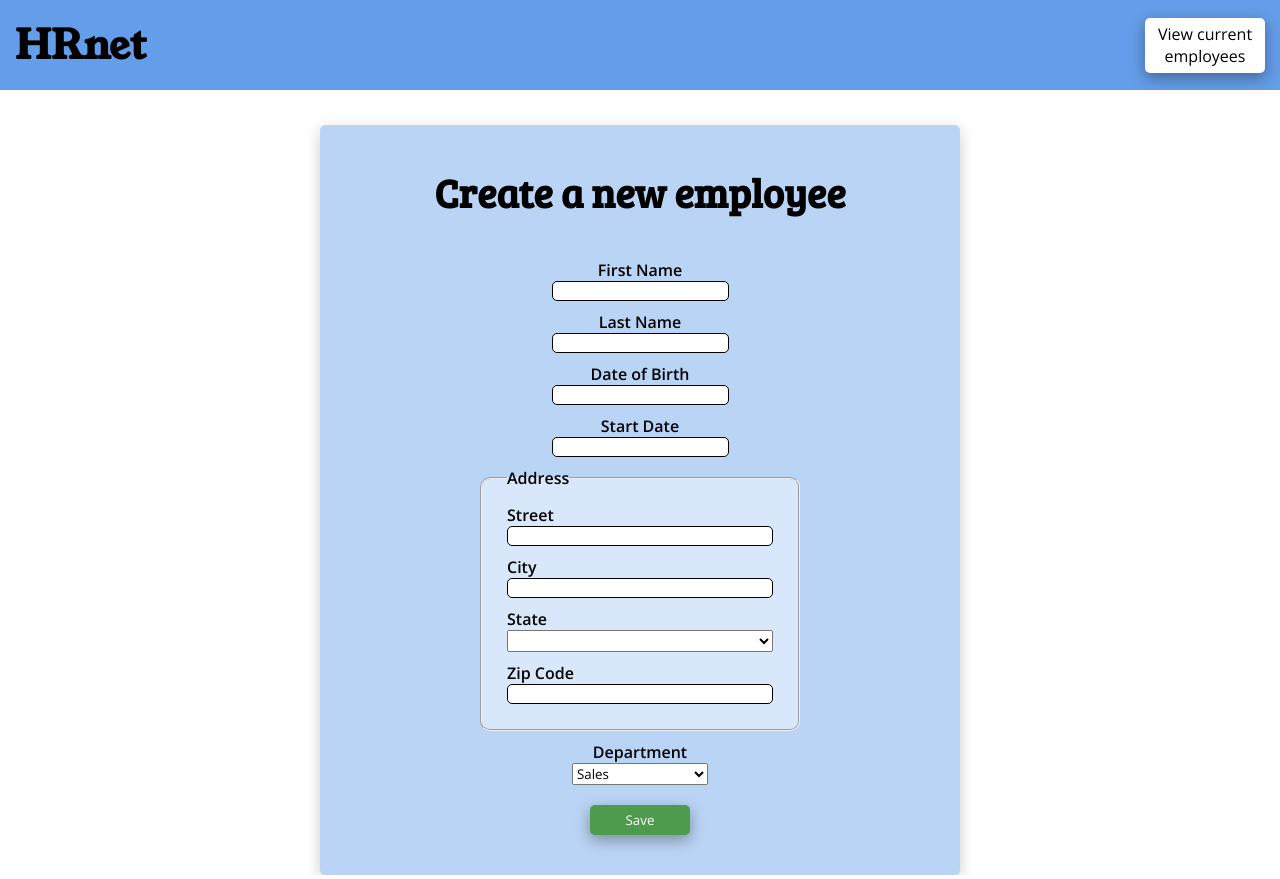
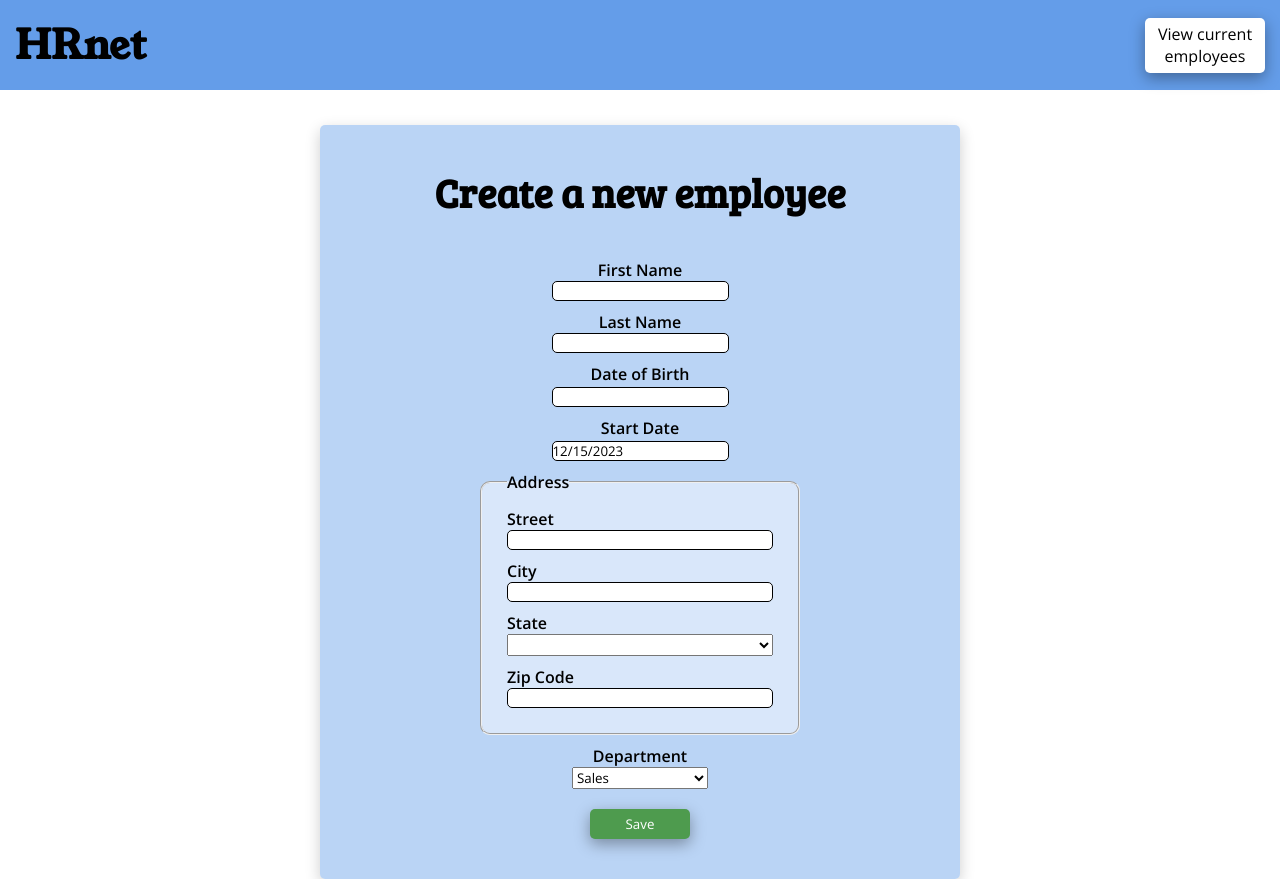
Before and after one commit to Moonshield7/p14-hrnet, a React (Vite) app: page / in a window 1280 px wide. Built offline with nearby package versions, Linux system fonts and the light colour scheme.

Commit message:
✨ Adding react-datepicker package to the project

```diff
--- a/package.json
+++ b/package.json
@@ -11,7 +11,9 @@
   },
   "dependencies": {
     "@reduxjs/toolkit": "^2.0.1",
+    "proptypes": "^1.1.0",
     "react": "^18.2.0",
+    "react-datepicker": "^4.24.0",
     "react-dom": "^18.2.0",
     "react-redux": "^9.0.4",
     "react-router": "^6.20.1",
--- a/src/components/CreateEmployeeForm/createEmployeeForm.jsx
+++ b/src/components/CreateEmployeeForm/createEmployeeForm.jsx
@@ -1,11 +1,16 @@
 import { useDispatch } from 'react-redux';
 import { addEmployee } from '../../redux/slices/employeesSlice';
 import { useState } from 'react';
+import DatePicker from 'react-datepicker';
+import 'react-datepicker/dist/react-datepicker.css';
+
 
 function CreateEmployeehtmlForm () {
   const dispatch = useDispatch();
 
   const [formError, setFormError] = useState(false);
+  const [startDate, setStartDate] = useState(new Date());
+  const [birthDate, setBirthDate] = useState();
 
 
   function handleSubmit(e){
@@ -51,10 +56,12 @@ function CreateEmployeehtmlForm () {
       <input type="text" id="last-name" />
 
       <label htmlFor="date-of-birth">Date of Birth</label>
-      <input id="date-of-birth" type="text" />
+      {/* <input id="date-of-birth" type="text" /> */}
+      <DatePicker id="date-of-birth" selected={birthDate} onChange={(date) => setBirthDate(date)} />
 
       <label htmlFor="start-date">Start Date</label>
-      <input id="start-date" type="text" />
+      {/* <input id="start-date" type="text" /> */}
+      <DatePicker id="start-date" selected={startDate} onChange={(date) => setStartDate(date)} />
 
       <fieldset className="address">
           <legend className="address-title">Address</legend>
```
Also changed, not shown: 1 other file (tests, documents, lock files or other folders).
